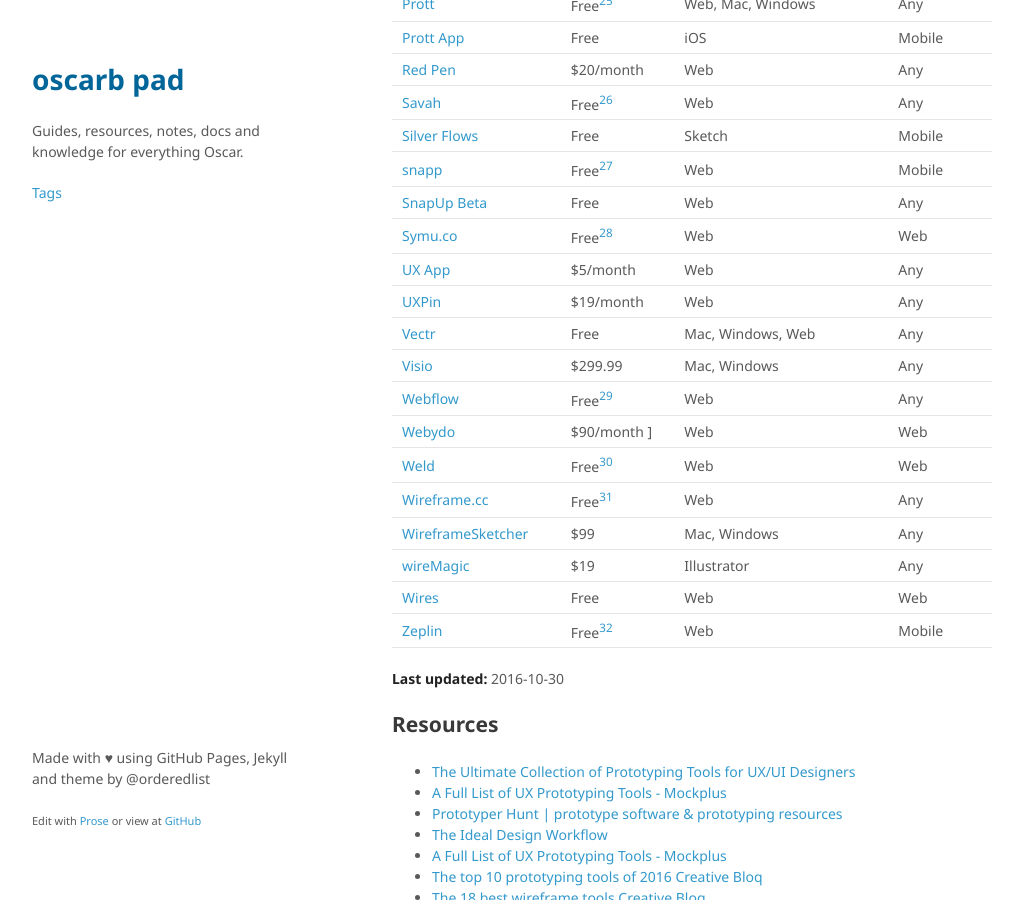
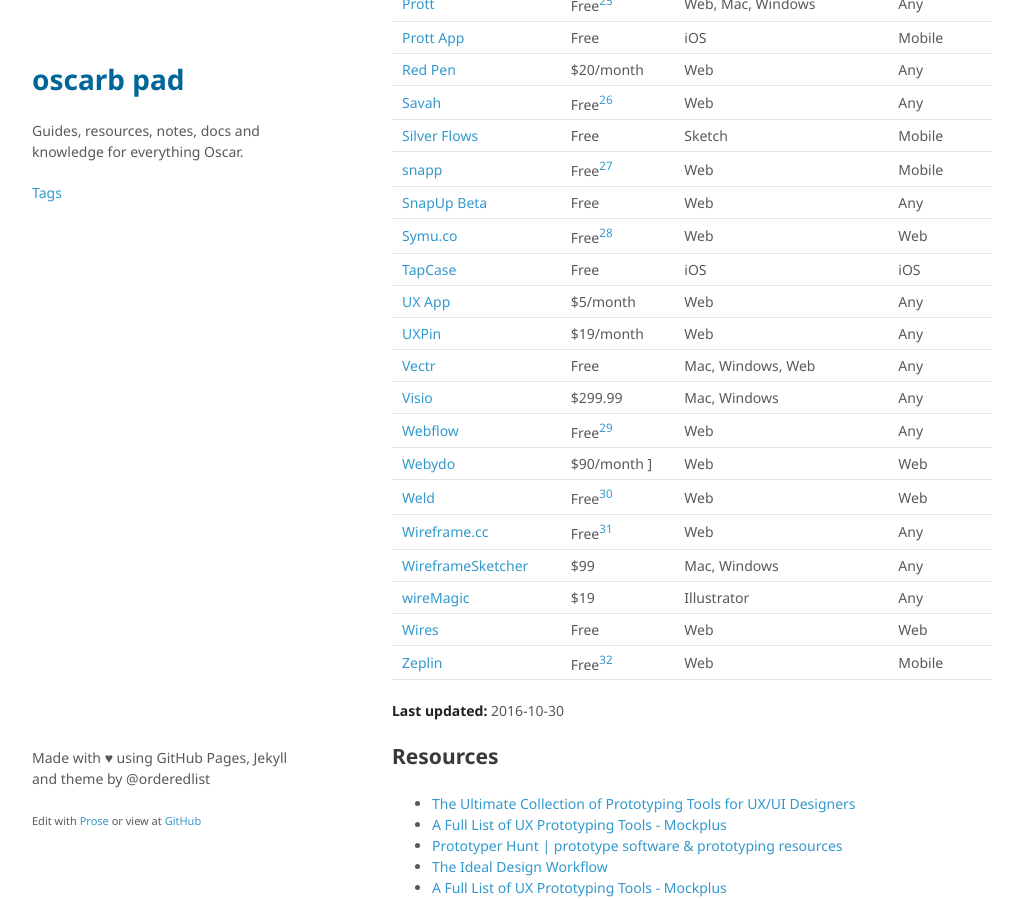
Before and after one commit to oscarb/pad, a Jekyll site: the page built from _docs/prototyping.md, in a window 1280 px wide and 900 px high, scrolled down 2427 px. Shown: the whole window, without its empty margins (128-1151 px from the left). Built offline with Jekyll 4.4.1, drawn with Linux system fonts in a browser that asks for light colours; some web fonts are replaced.

Commit message:
Updated prototyping.md

```diff
--- a/_docs/prototyping.md
+++ b/_docs/prototyping.md
@@ -90,6 +90,7 @@ Name | Lowest price | Platform | Protype for
 [snapp](https://snapp.click/)  | Free[^snapp] | Web | Mobile
 [SnapUp Beta](http://quickfocus.com/)  | Free | Web | Any
 [Symu.co](https://symu.co/) | Free[^symu] | Web | Web
+[TapCase ](http://tapcaseapp.com/) | Free | iOS | iOS
 [UX App](https://www.ux-app.com/) | $5/month | Web | Any
 [UXPin](https://www.uxpin.com/) | $19/month | Web | Any
 [Vectr](https://vectr.com/) | Free | Mac, Windows, Web | Any
```
